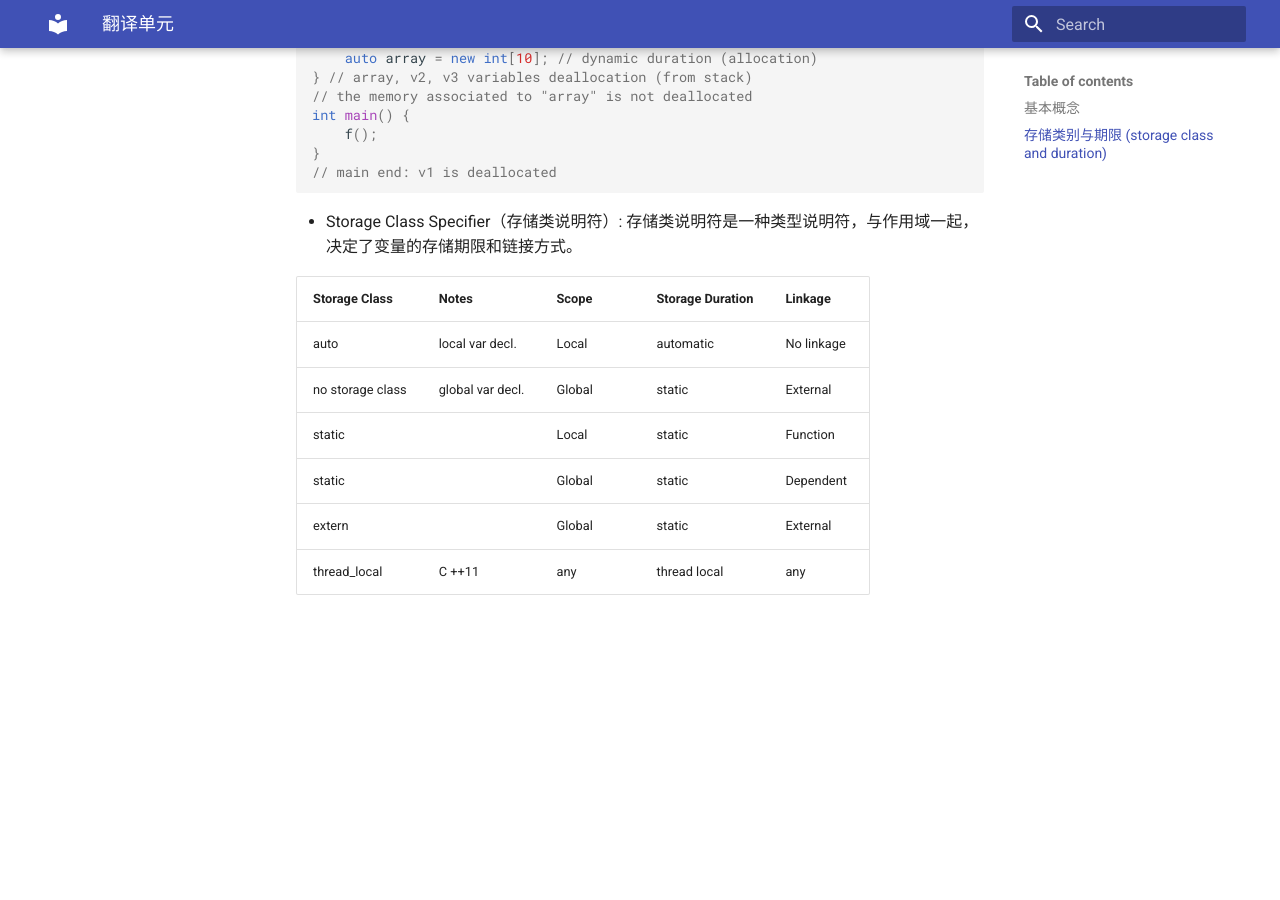
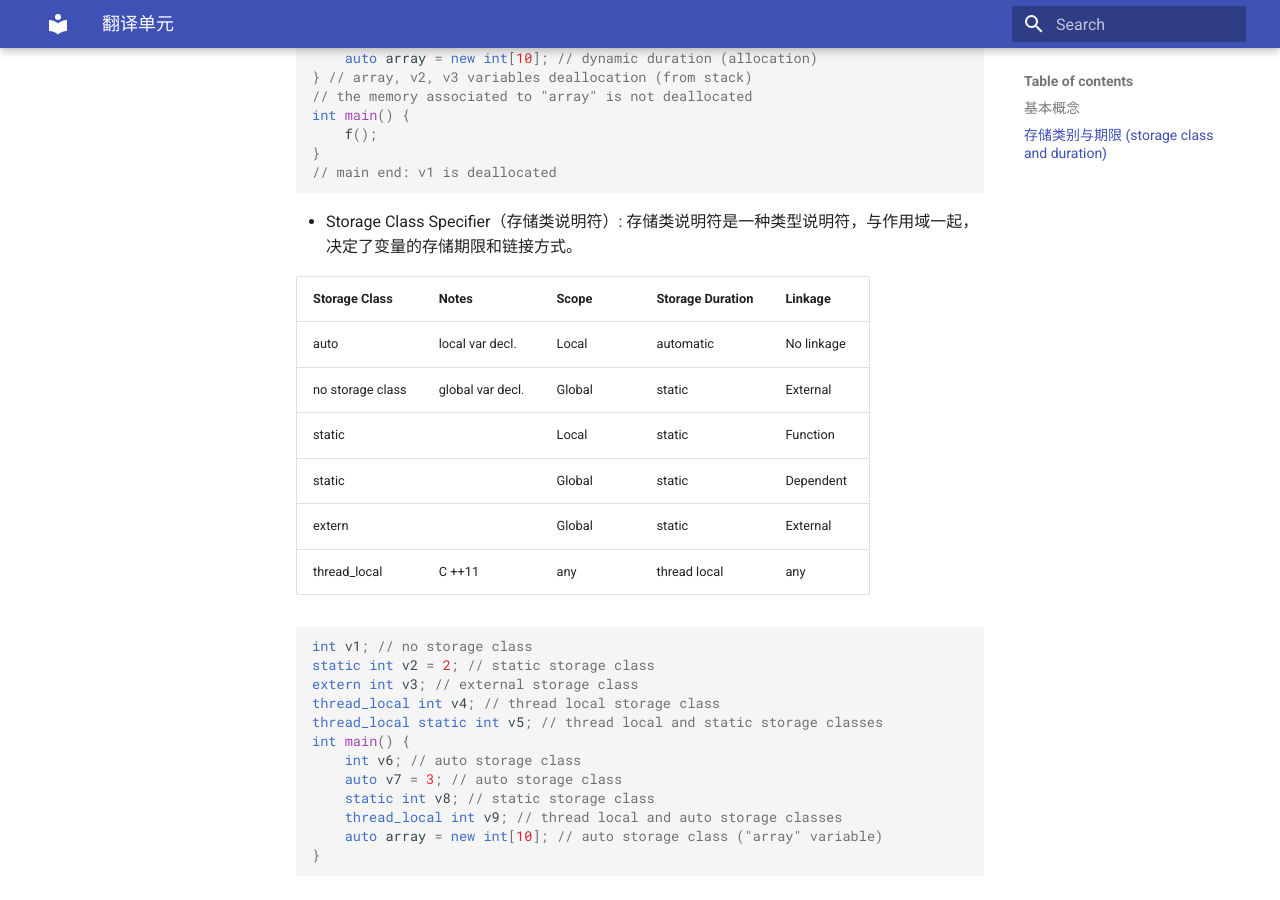
Before and after one commit to ymma98/technotes, an MkDocs documentation site: the page built from docs/cpp/翻译单元.md, in a window 1280 px wide and 900 px high, scrolled down 2293 px. Built offline with MkDocs 1.6.1 and Material for MkDocs 9.7.7, drawn with Linux system fonts in a browser that asks for light colours; before the commit the page ends 2928 px from its top, so only the background shows below that.

Commit message:
docs/cpp/翻译单元.md updated from https://stackedit.cn/

````diff
--- a/docs/cpp/翻译单元.md
+++ b/docs/cpp/翻译单元.md
@@ -90,7 +90,23 @@ int main() {
 | static |  | Global | static | Dependent |
 | extern |  | Global | static | External |
 | thread_local | C ++11 | any | thread local | any |
+
+
+```cpp
+int v1; // no storage class
+static int v2 = 2; // static storage class
+extern int v3; // external storage class
+thread_local int v4; // thread local storage class
+thread_local static int v5; // thread local and static storage classes
+int main() {
+    int v6; // auto storage class
+    auto v7 = 3; // auto storage class
+    static int v8; // static storage class
+    thread_local int v9; // thread local and auto storage classes
+    auto array = new int[10]; // auto storage class ("array" variable)
+}
+```
 <!--stackedit_data:
-eyJoaXN0b3J5IjpbLTk0Mjg0ODE2NSwxNjM4Nzc0Njc3LDE3NT
-IyOTM3M119
+eyJoaXN0b3J5IjpbNzk2MzI3MTgwLDE2Mzg3NzQ2NzcsMTc1Mj
+I5MzczXX0=
 -->
````
